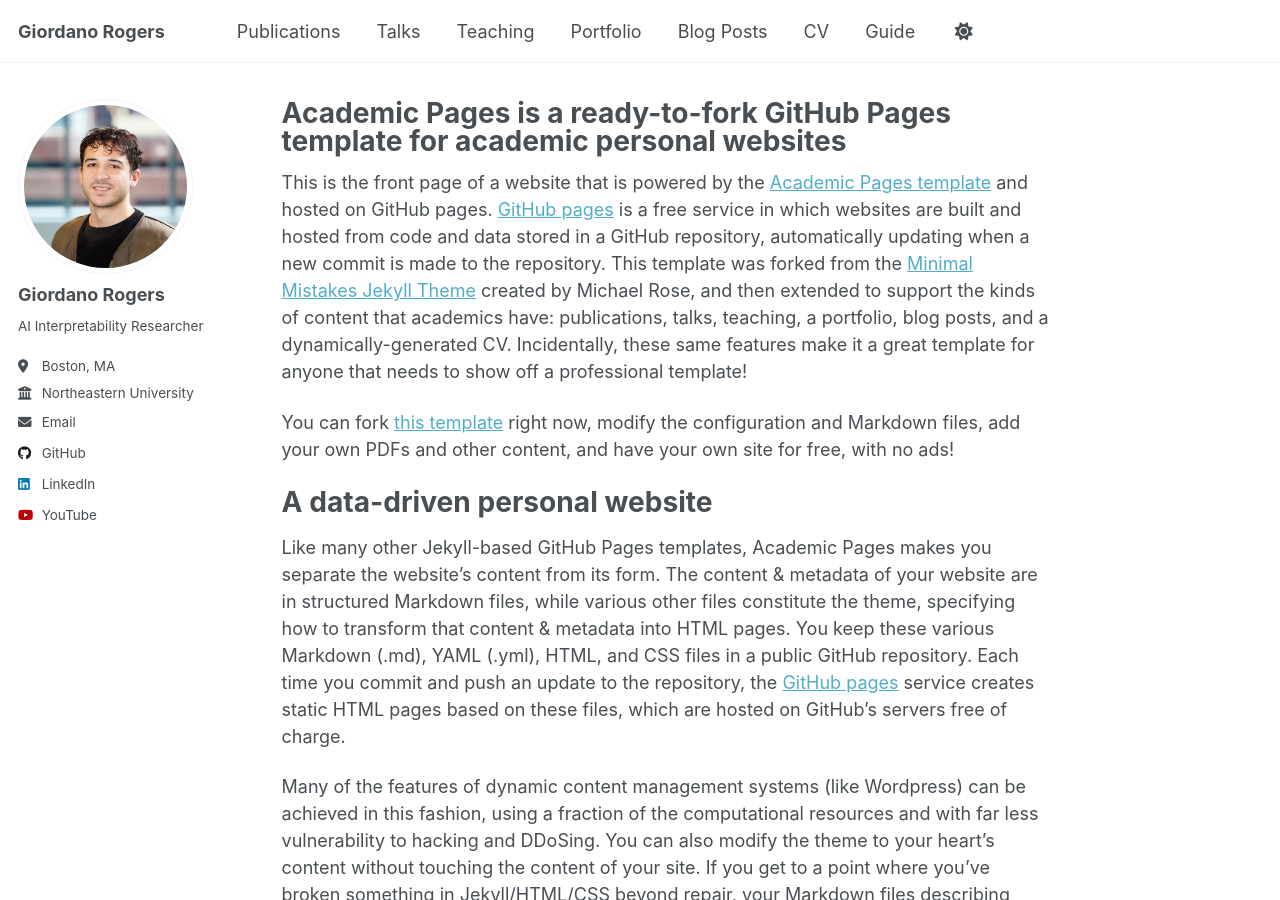
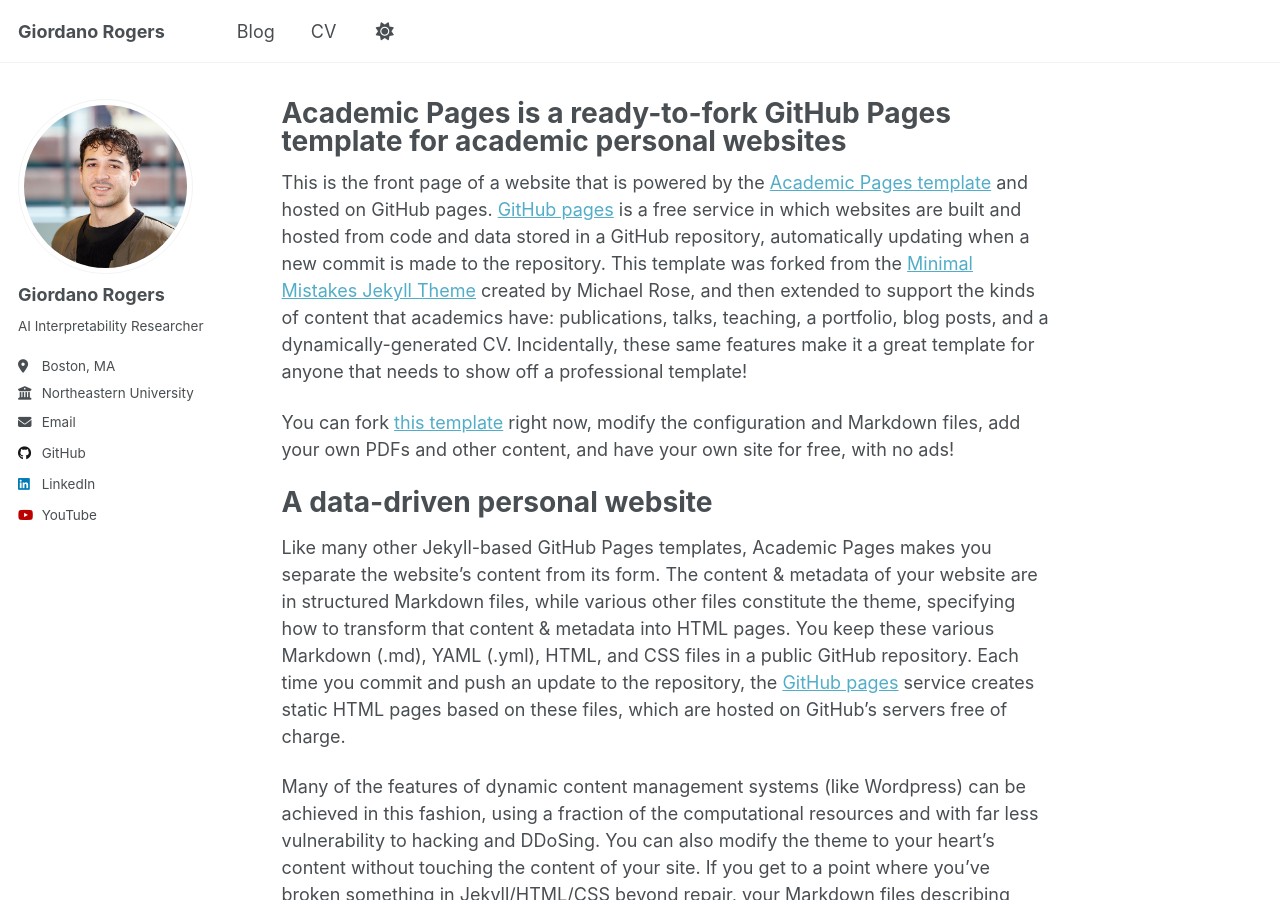
Before and after one commit to giordanorogers/giordanorogers.github.io, a Jekyll site: the page built from _pages/about.md, in a window 1280 px wide and 900 px high. Built offline with Jekyll 4.4.1, drawn with Linux system fonts in a browser that asks for light colours; a script that is not in the unit is left out; some of the changed lines change nothing that is shown.

Commit message:
removed most of navigation bar

```diff
--- a/_config.yml
+++ b/_config.yml
@@ -217,16 +217,16 @@
 # These settings control the types of collections used by the template
 collections:
   teaching:
-    output: true
+    output: false
     permalink: /:collection/:path/
   publications:
-    output: true
+    output: false
     permalink: /:collection/:path/
   portfolio:
-    output: true
+    output: false
     permalink: /:collection/:path/
   talks:
-    output: true
+    output: false
     permalink: /:collection/:path/
 
 
--- a/_data/navigation.yml
+++ b/_data/navigation.yml
@@ -8,19 +8,19 @@
 #      Markdown formatted page while the second is generated using JSON.
 
 main:
-  - title: "Publications"
-    url: /publications/
+  # - title: "Publications"
+  #   url: /publications/
 
-  - title: "Talks"
-    url: /talks/
+  # - title: "Talks"
+  #   url: /talks/
 
-  - title: "Teaching"
-    url: /teaching/
+  # - title: "Teaching"
+  #   url: /teaching/
+  #
+  # - title: "Portfolio"
+  #   url: /portfolio/
 
-  - title: "Portfolio"
-    url: /portfolio/
-
-  - title: "Blog Posts"
+  - title: "Blog"
     url: /year-archive/
 
   - title: "CV"
@@ -29,5 +29,5 @@
   # - title: "CV"
   #   url: /cv-json/
 
-  - title: "Guide"
-    url: /markdown/
+  # - title: "Guide"
+  #   url: /markdown/
```
